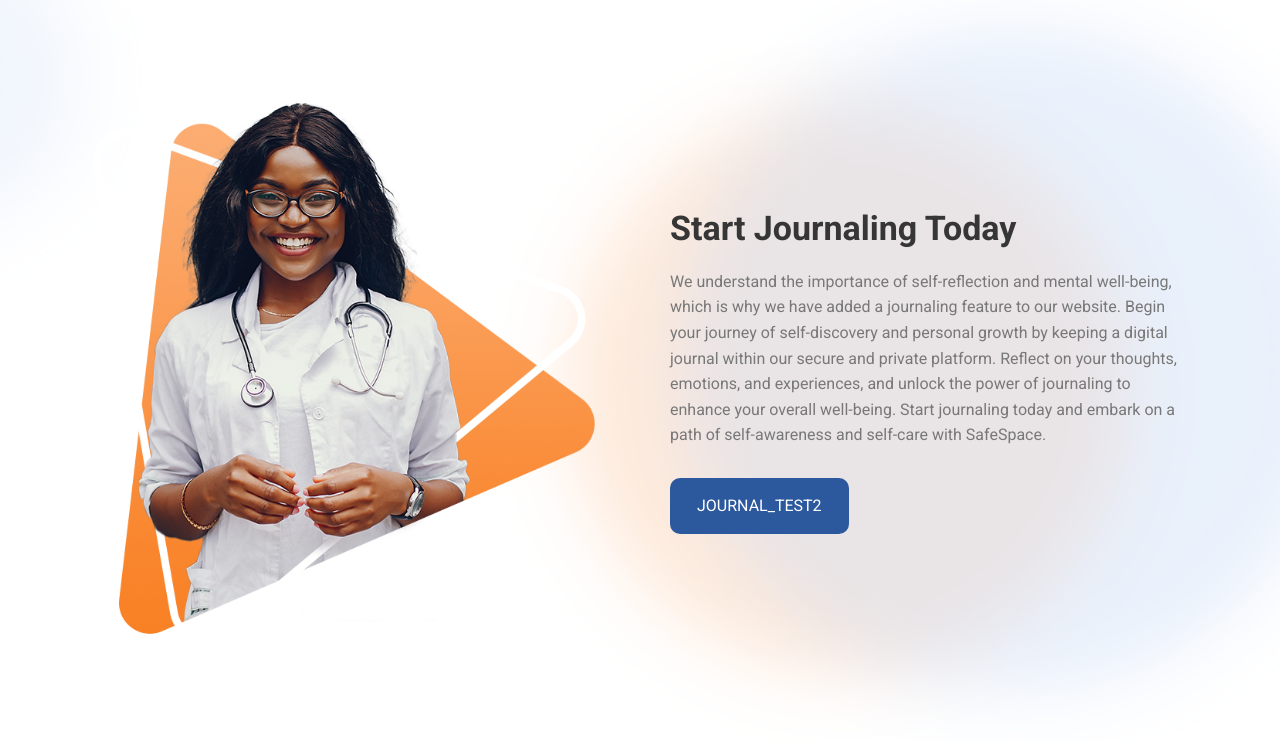
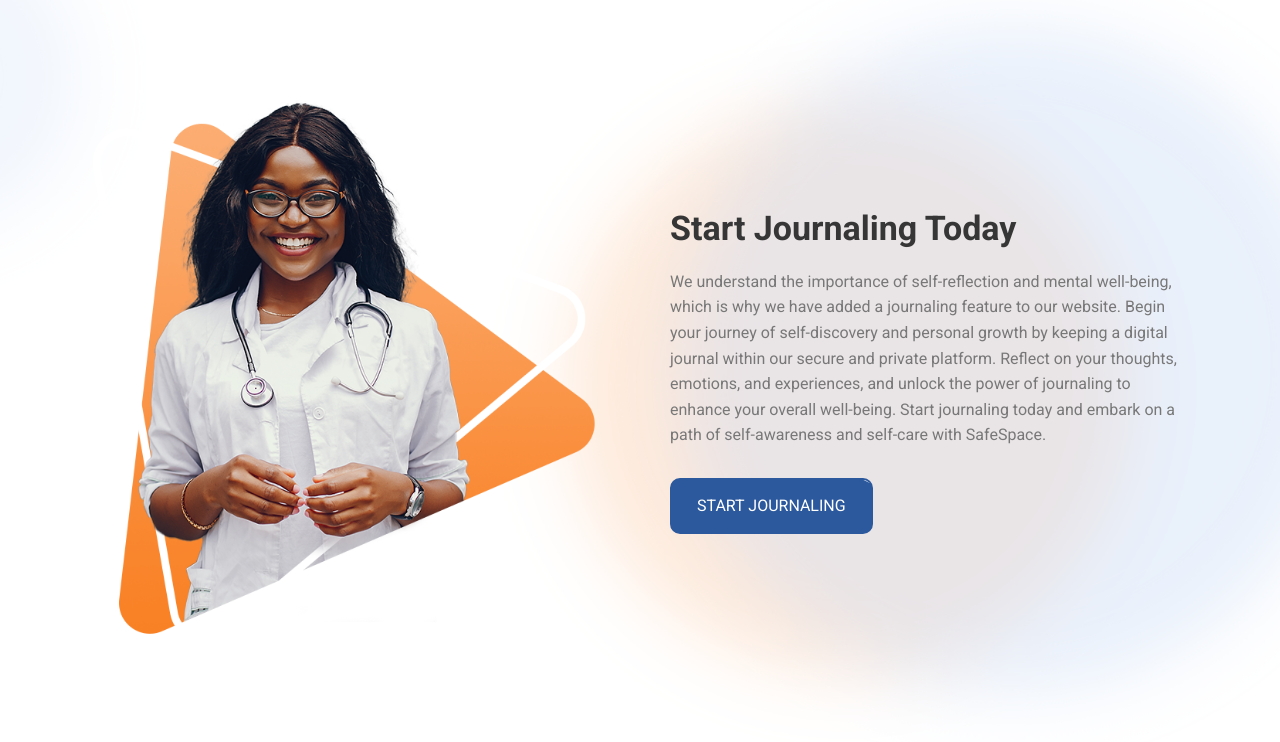
Before and after one commit to emmanuelofor/SafeSpace, a Flask app: page / in a window 1280 px wide. Shown: the part 1837-2579 px from the top of the page. Run offline with Flask 3, Linux system fonts and the light colour scheme; a user stored in the database is signed in.

Commit message:
journaling route updated

```diff
--- a/app.py
+++ b/app.py
@@ -49,10 +49,10 @@ def homepage():
 
 
 # I am adding this route to test for the journal page
-@app.route('/journal-test')
-@login_required
-def journal_test():
-    return render_template('journal_test.html')
+# @app.route('/journal-test')
+# @login_required
+# def journal_test():
+#     return render_template('journal_test.html')
 
 
 @app.route('/journal')
--- a/templates/homepage.html
+++ b/templates/homepage.html
@@ -193,7 +193,7 @@
                             We understand the importance of self-reflection and mental well-being, which is why we have added a journaling feature to our website. Begin your journey of self-discovery and personal growth by keeping a digital journal within our secure and private platform. Reflect on your thoughts, emotions, and experiences, and unlock the power of journaling to enhance your overall well-being. Start journaling today and embark on a path of self-awareness and self-care with SafeSpace.
                         </p>
 
-                        <a href="{{ url_for('journal_test') }}" class="btn btn-primary has-after">Journal_test2</a>
+                        <a href="{{ url_for('journal') }}" class="btn btn-primary has-after">START JOURNALING</a>
 
 
                     </div>
```
Also changed, not shown: instance/safespace.db.
